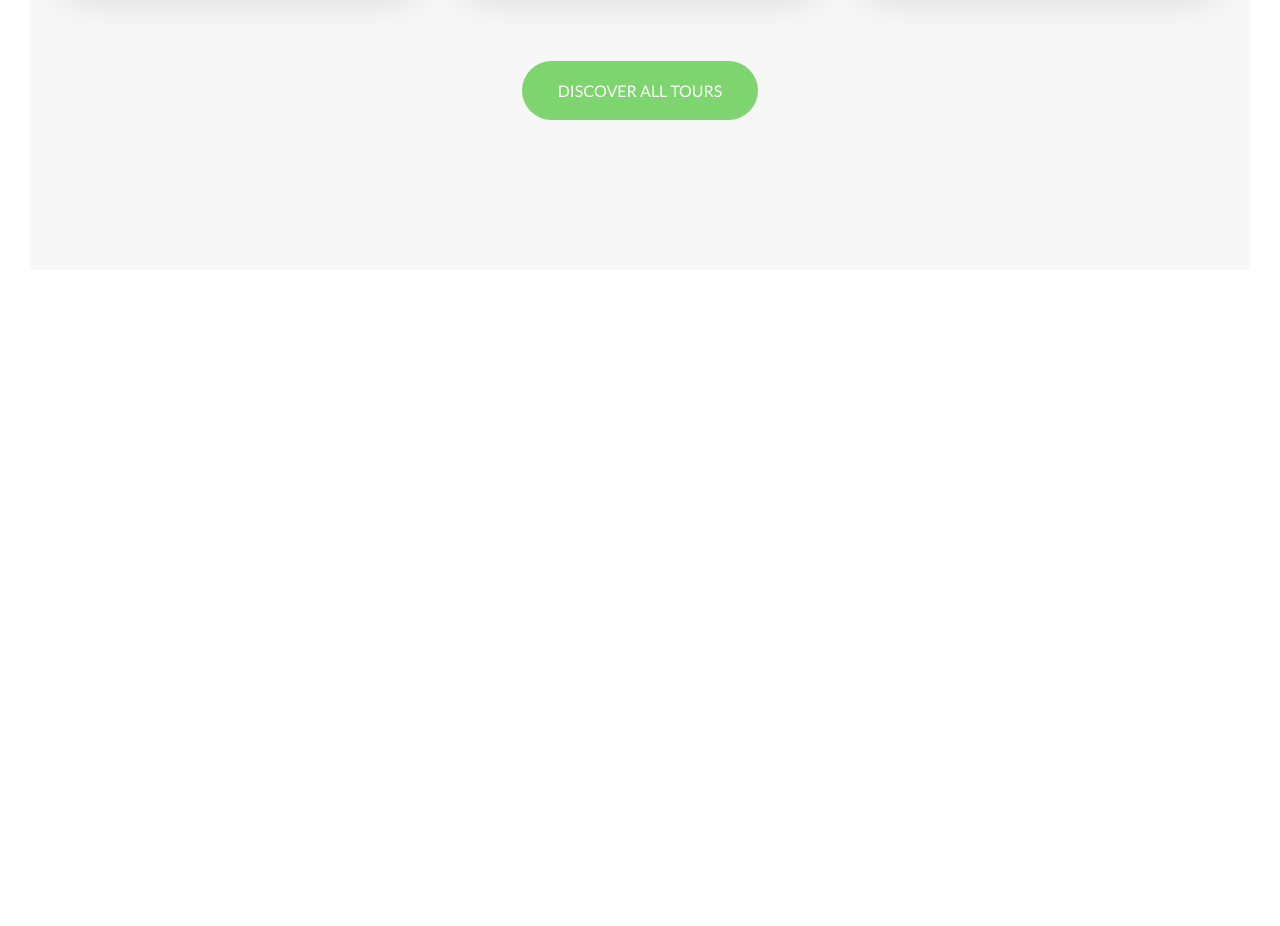
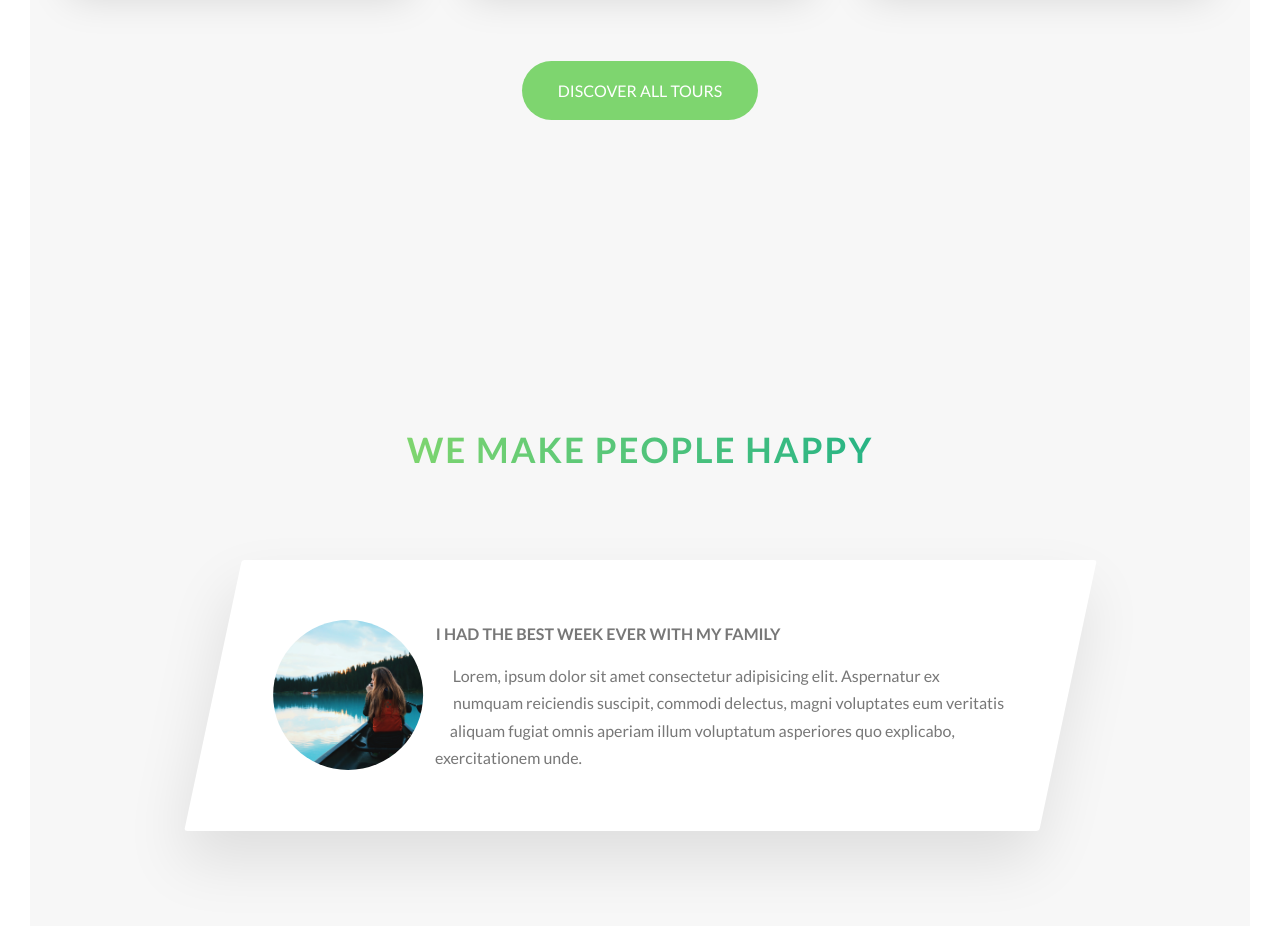
Before and after one commit to FelixYun86/CSSTraining-Natour, a website: page index.html in a window 1280 px wide. Shown: the part 3026-3952 px from the top of the page. Before the commit the page ends 3326 px from the top, so only its background shows below. Drawn offline with Linux system fonts and the light colour scheme.

Commit message:
Testimonial Box

```diff
--- a/index.html
+++ b/index.html
@@ -225,6 +225,34 @@
           <a href="#" class="btn btn--green">Discover All Tours</a>
         </div>
       </section>
+
+      <section class="section-stories">
+        <div class="u-center-text u-margin-bottom-l">
+          <h2 class="heading-secondary">We Make People Happy</h2>
+        </div>
+        <div class="row">
+          <div class="story">
+            <figure class="story__shape">
+              <img
+                class="story__image"
+                src="img/nat-8.jpg"
+                alt="Person on a tour"
+              />
+            </figure>
+            <div class="story__text">
+              <h3 class="heading-tertiary u-margin-bottom-s">
+                I had the best week ever with my family
+              </h3>
+              <p>
+                Lorem, ipsum dolor sit amet consectetur adipisicing elit.
+                Aspernatur ex numquam reiciendis suscipit, commodi delectus,
+                magni voluptates eum veritatis aliquam fugiat omnis aperiam
+                illum voluptatum asperiores quo explicabo, exercitationem unde.
+              </p>
+            </div>
+          </div>
+        </div>
+      </section>
     </main>
 
     <!-- <section class="grid-test">
--- /dev/null
+++ b/sass/components/_story.scss
@@ -0,0 +1,32 @@
+.story {
+  width: 75%;
+  margin: 0 auto;
+  box-shadow: 0 3rem 6rem rgba($color-black, 0.1);
+  background-color: $color-white;
+  border-radius: 3px;
+  padding: 6rem;
+  padding-left: 9rem;
+  font-size: $default-font-size;
+
+  transform: skewX(-12deg);
+
+  &__shape {
+    width: 15rem;
+    height: 15rem;
+    float: left;
+    -webkit-shape-outside: circle(50% at 50% 50%);
+    shape-outside: circle(50% at 50% 50%);
+
+    -webkit-clip-path: circle(50% ato 50% 50%);
+    clip-path: circle(50% at 50% 50%);
+    transform: translateX(-3rem) skewX(12deg);
+  }
+
+  &__image {
+    height: 100%;
+  }
+
+  &__text {
+    transform: skewX(12deg);
+  }
+}
--- a/sass/main.scss
+++ b/sass/main.scss
@@ -11,6 +11,7 @@
 @import "components/composition";
 @import "components/feature-box";
 @import "components/card";
+@import "components/story";
 
 @import "layout/header";
 @import "layout/grid";
--- a/sass/pages/_home.scss
+++ b/sass/pages/_home.scss
@@ -30,3 +30,8 @@
   margin-top: -10rem;
   position: relative;
 }
+
+.section-stories {
+  background-color: $color-grey-light-1;
+  padding: 15rem 0;
+}
```
Also changed, not shown: css/style.css.
